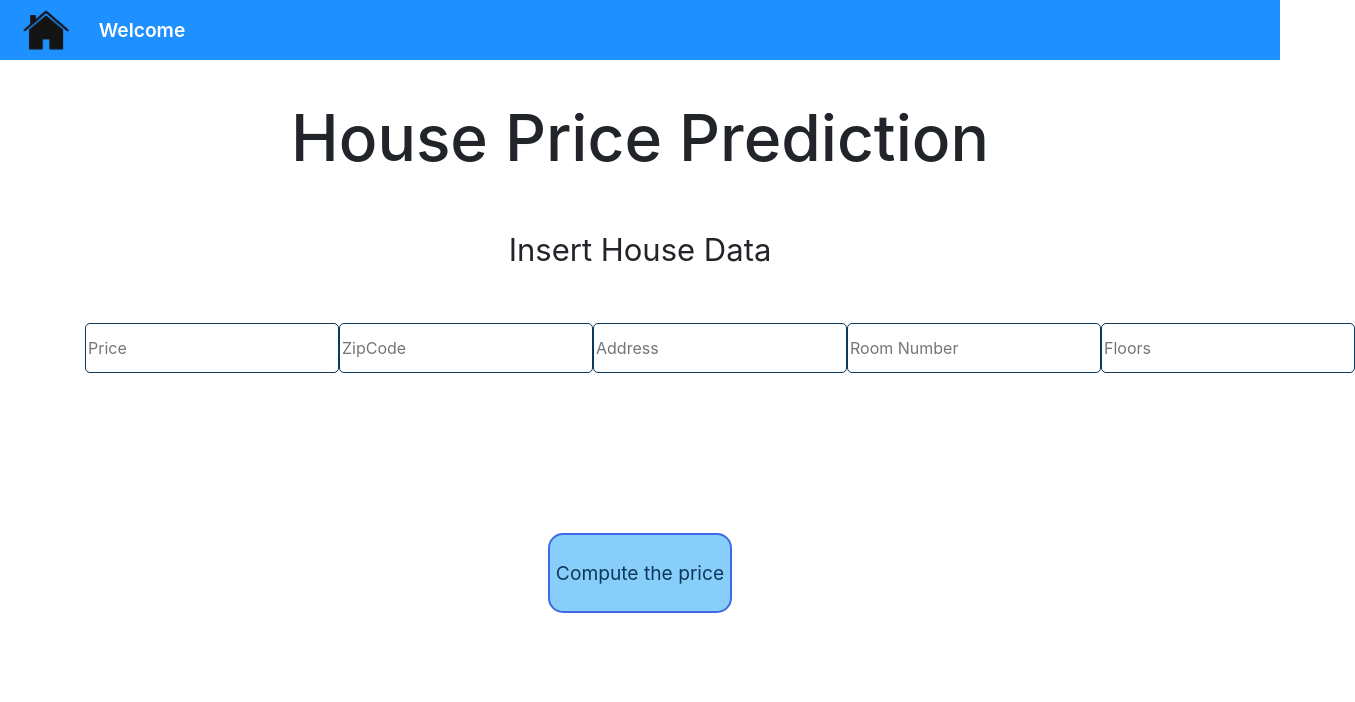
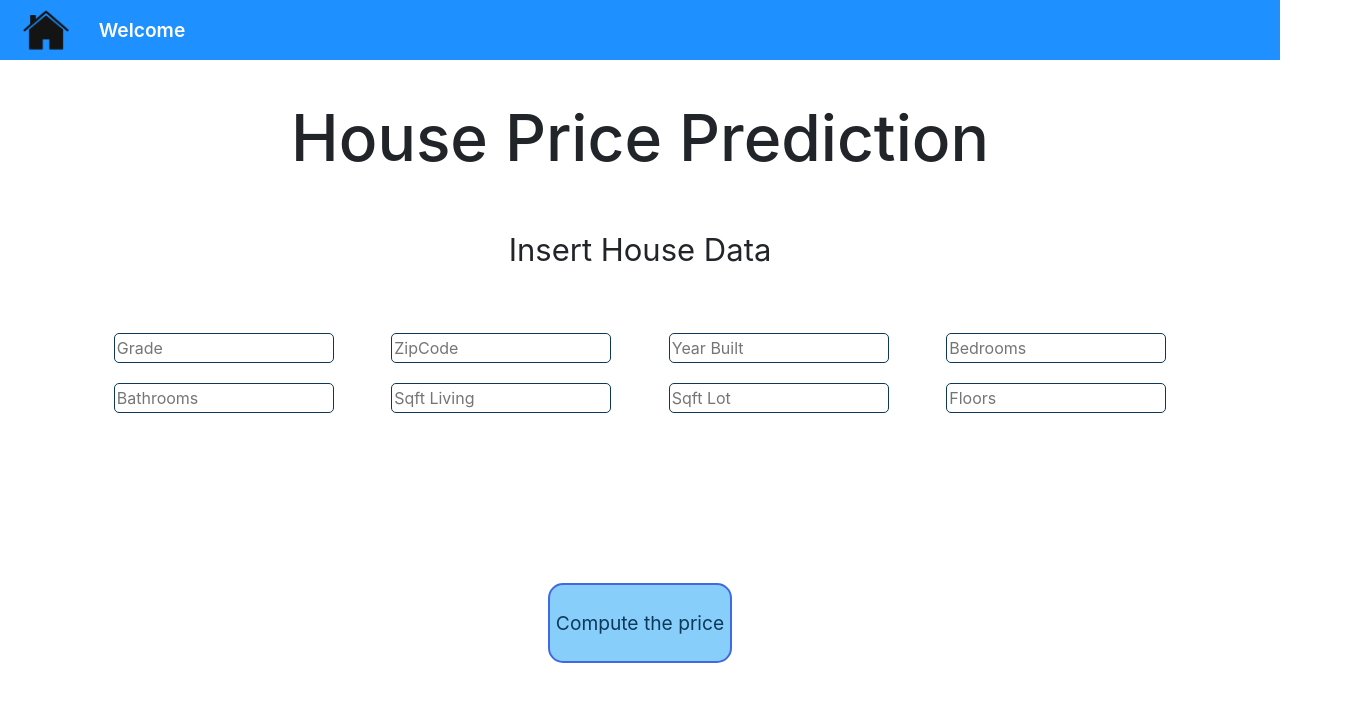
Before and after one commit to Fecheta/.NET-Proiect, an Angular app in the folder PricePrediction/ClientApp/: page /firstPage in a window 1280 px wide. Shown: the top 702 px of the page, 1355 px wide, since content can reach past the window. Built offline with nearby package versions, Linux system fonts and the light colour scheme.

Commit message:
validations

```diff
--- a/PricePrediction/ClientApp/src/app/app.module.ts
+++ b/PricePrediction/ClientApp/src/app/app.module.ts
@@ -1,6 +1,6 @@
 import { BrowserModule } from '@angular/platform-browser';
 import { NgModule } from '@angular/core';
-import { FormsModule } from '@angular/forms';
+import {FormsModule, ReactiveFormsModule} from '@angular/forms';
 import { HttpClientModule } from '@angular/common/http';
 import { RouterModule } from '@angular/router';
 
@@ -31,20 +31,21 @@ import { ResultComponent } from './result/result.component';
     ResultComponent
 
   ],
-  imports: [
-    BrowserModule.withServerTransition({ appId: 'ng-cli-universal' }),
-    HttpClientModule,
-    FormsModule,
-    RouterModule.forRoot([
-      { path: '', component: HomeComponent, pathMatch: 'full' },
-      { path: 'counter', component: CounterComponent },
-      { path: 'fetch-data', component: FetchDataComponent },
-      { path: 'addHouse', component: AddHouseComponent },
-      { path: 'waitingPage', component: WaitingPageComponent },
-      { path: 'firstPage', component: FirstPageComponent },
-      { path: 'result', component: ResultComponent },
-    ])
-  ],
+    imports: [
+        BrowserModule.withServerTransition({appId: 'ng-cli-universal'}),
+        HttpClientModule,
+        FormsModule,
+        RouterModule.forRoot([
+            {path: '', component: HomeComponent, pathMatch: 'full'},
+            {path: 'counter', component: CounterComponent},
+            {path: 'fetch-data', component: FetchDataComponent},
+            {path: 'addHouse', component: AddHouseComponent},
+            {path: 'waitingPage', component: WaitingPageComponent},
+            {path: 'firstPage', component: FirstPageComponent},
+            {path: 'result', component: ResultComponent},
+        ]),
+        ReactiveFormsModule
+    ],
   providers: [],
   bootstrap: [AppComponent]
 })
--- a/PricePrediction/ClientApp/src/app/first-page/forms/forms.component.css
+++ b/PricePrediction/ClientApp/src/app/first-page/forms/forms.component.css
@@ -14,13 +14,17 @@
   color: lightslategrey;
   border: 1px solid #0d3859;
   border-radius: 5px;
+  width: 220px;
+  height: 30px;
+  margin: 10px;
 }
 
 .inputs {
   margin-top: 50px;
   display: flex;
+  flex-direction: row;
+  flex-wrap: wrap;
   justify-content: space-around;
-  height: 50px;
   text-align: center;
 }
 
--- a/PricePrediction/ClientApp/src/app/first-page/forms/forms.component.html
+++ b/PricePrediction/ClientApp/src/app/first-page/forms/forms.component.html
@@ -3,14 +3,91 @@
 
 <p class="insert">Insert House Data</p>
 
-<div class="inputs">
-  <input type="text" class="input" placeholder="Price" />
-  <input type="text" class="input" placeholder="ZipCode" />
-  <input type="text" class="input" placeholder="Address" />
-  <input type="text" class="input" placeholder="Room Number" />
-  <input type="text" class="input" placeholder="Floors" />
-</div>
+<form [formGroup]="form" (ngSubmit)="submit()">
 
-<div class="submitDiv">
-  <input type="submit" class="submitInputs" value="Compute the price">
-</div>
+
+  <div class="inputs">
+
+    <div class="grade-div">
+      <input type="text" class="input" formControlName="grade" placeholder="Grade"/>
+      <div *ngIf="f.grade.touched && f.grade.invalid" class="alert alert-danger">
+        <div *ngIf="f.grade.errors.required">Input is empty.</div>
+        <div *ngIf="f.grade.errors.pattern">Enter only numbers!</div>
+        <div *ngIf="f.grade.errors.min">The minimum price is 1$.</div>
+      </div>
+    </div>
+
+    <div class="zipcode-div">
+      <input type="text" class="input" formControlName="zipcode" placeholder="ZipCode"/>
+      <div *ngIf="f.zipcode.touched && f.zipcode.invalid" class="alert alert-danger">
+        <div *ngIf="f.zipcode.errors.required">Input is empty.</div>
+        <div *ngIf="f.zipcode.errors.pattern">Enter only numbers!</div>
+        <div *ngIf="f.zipcode.errors.minlength || f.zipcode.errors.maxlength">US Zip Codes are five numerical digits
+          long.
+        </div>
+      </div>
+    </div>
+
+    <div class="year-div">
+      <input type="text" class="input" formControlName="year" placeholder="Year Built"/>
+      <div *ngIf="f.year.touched && f.year.invalid" class="alert alert-danger">
+        <div *ngIf="f.year.errors.required">Input is empty.</div>
+        <div *ngIf="f.year.errors.pattern">Enter only numbers!</div>
+        <div *ngIf="f.year.errors.min">Too old.</div>
+        <div *ngIf="f.year.errors.max">It has not yet been built.</div>
+      </div>
+    </div>
+
+    <div class="bedrooms-div">
+      <input type="text" class="input" formControlName="bedrooms" placeholder="Bedrooms"/>
+      <div *ngIf="f.bedrooms.touched && f.bedrooms.invalid" class="alert alert-danger">
+        <div *ngIf="f.bedrooms.errors.required">Input is empty.</div>
+        <div *ngIf="f.bedrooms.errors.pattern">Enter only numbers!</div>
+        <div *ngIf="f.bedrooms.errors.min">At least one bedroom.</div>
+      </div>
+    </div>
+
+    <div class="bathrooms-div">
+      <input type="text" class="input" formControlName="bathrooms" placeholder="Bathrooms"/>
+      <div *ngIf="f.bathrooms.touched && f.bathrooms.invalid" class="alert alert-danger">
+        <div *ngIf="f.bathrooms.errors.required">Input is empty.</div>
+        <div *ngIf="f.bathrooms.errors.pattern">Enter only numbers!</div>
+        <div *ngIf="f.bathrooms.errors.min">At least one bathroom.</div>
+      </div>
+    </div>
+
+    <div class="sqftliving-div">
+      <input type="text" class="input" formControlName="sqftliving" placeholder="Sqft Living"/>
+      <div *ngIf="f.sqftliving.touched && f.sqftliving.invalid" class="alert alert-danger">
+        <div *ngIf="f.sqftliving.errors.required">Input is empty.</div>
+        <div *ngIf="f.sqftliving.errors.pattern">Enter only numbers!</div>
+        <div *ngIf="f.sqftliving.errors.min">At least 100 sqft.</div>
+      </div>
+    </div>
+
+    <div class="sqftlot-div">
+      <input type="text" class="input" formControlName="sqftlot" placeholder="Sqft Lot"/>
+      <div *ngIf="f.sqftlot.touched && f.sqftlot.invalid" class="alert alert-danger">
+        <div *ngIf="f.sqftlot.errors.required">Input is empty.</div>
+        <div *ngIf="f.sqftlot.errors.pattern">Enter only numbers!</div>
+        <div *ngIf="f.sqftlot.errors.min">At least 100 sqft.</div>
+
+      </div>
+    </div>
+
+    <div class="floors-div">
+      <input type="text" class="input" formControlName="floors" placeholder="Floors"/>
+      <div *ngIf="f.floors.touched && f.floors.invalid" class="alert alert-danger">
+        <div *ngIf="f.floors.errors.required">Input is empty.</div>
+        <div *ngIf="f.floors.errors.pattern">Enter only numbers!</div>
+        <div *ngIf="f.floors.errors.min">At least 1 floor.</div>
+      </div>
+    </div>
+
+  </div>
+
+  <div class="submitDiv">
+    <input type="submit" class="submitInputs" value="Compute the price">
+  </div>
+
+</form>
--- a/PricePrediction/ClientApp/src/app/first-page/forms/forms.component.ts
+++ b/PricePrediction/ClientApp/src/app/first-page/forms/forms.component.ts
@@ -1,5 +1,6 @@
-import { Component, OnInit } from '@angular/core';
-import { Router } from '@angular/router';
+import {Component, OnInit} from '@angular/core';
+import {FormBuilder, FormGroup, FormControl, Validators} from '@angular/forms';
+import {Router} from '@angular/router';
 
 
 @Component({
@@ -8,8 +9,30 @@ import { Router } from '@angular/router';
   styleUrls: ['./forms.component.css']
 })
 export class FormsComponent implements OnInit {
+  form: FormGroup = new FormGroup({});
 
-  constructor(private router: Router) { }
+  constructor(private router: Router, fb: FormBuilder) {
+    this.form = fb.group({
+      grade: ['', [Validators.required, Validators.pattern('^[0-9]*$'), Validators.min(1)]],
+      zipcode: ['', [Validators.required, Validators.pattern('^[0-9]*$'), Validators.minLength(5), Validators.maxLength(5)]],
+      year: ['', [Validators.required, Validators.pattern('^[0-9]*$'), Validators.min(1800), Validators.max((new Date()).getFullYear())]],
+      bedrooms: ['', [Validators.required, Validators.pattern('^[0-9]*$'), Validators.min(1)]],
+      bathrooms: ['', [Validators.required, Validators.pattern('^[0-9]*$'), Validators.min(1)]],
+      sqftliving: ['', [Validators.required, Validators.pattern('^[0-9]*$'), Validators.min(100)]],
+      sqftlot: ['', [Validators.required, Validators.pattern('^[0-9]*$'), Validators.min(100)]],
+      floors: ['', [Validators.required, Validators.pattern('^[0-9]*$'), Validators.min(1)]]
+    });
+  }
+
+  get f() {
+    return this.form.controls;
+  }
+
+  submit() {
+    if (!this.form.invalid) {
+      console.log(this.form.value);
+    }
+  }
 
   ngOnInit() {
   }
```
Also changed, not shown: 31 other files (tests, documents, lock files or other folders).
